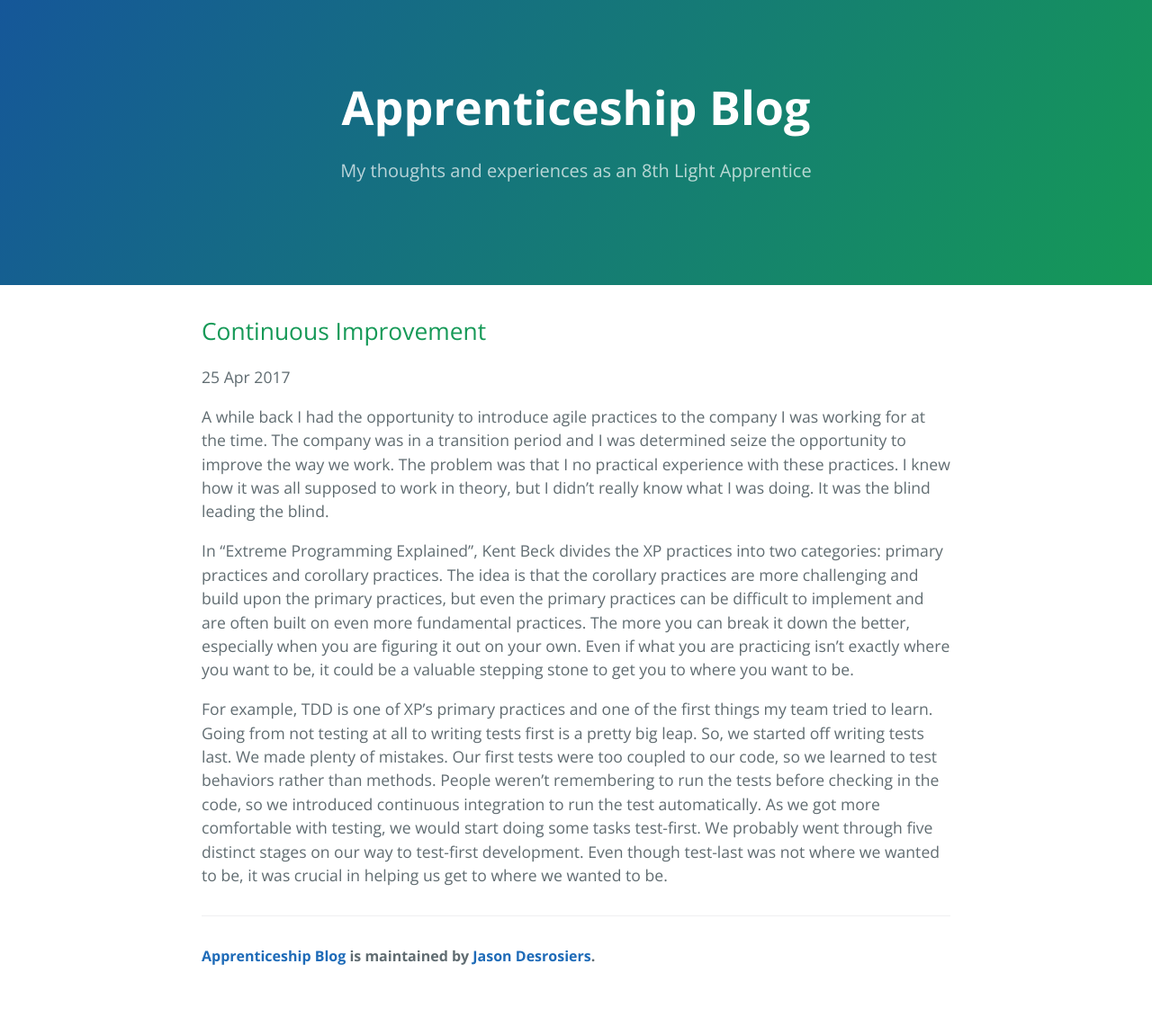
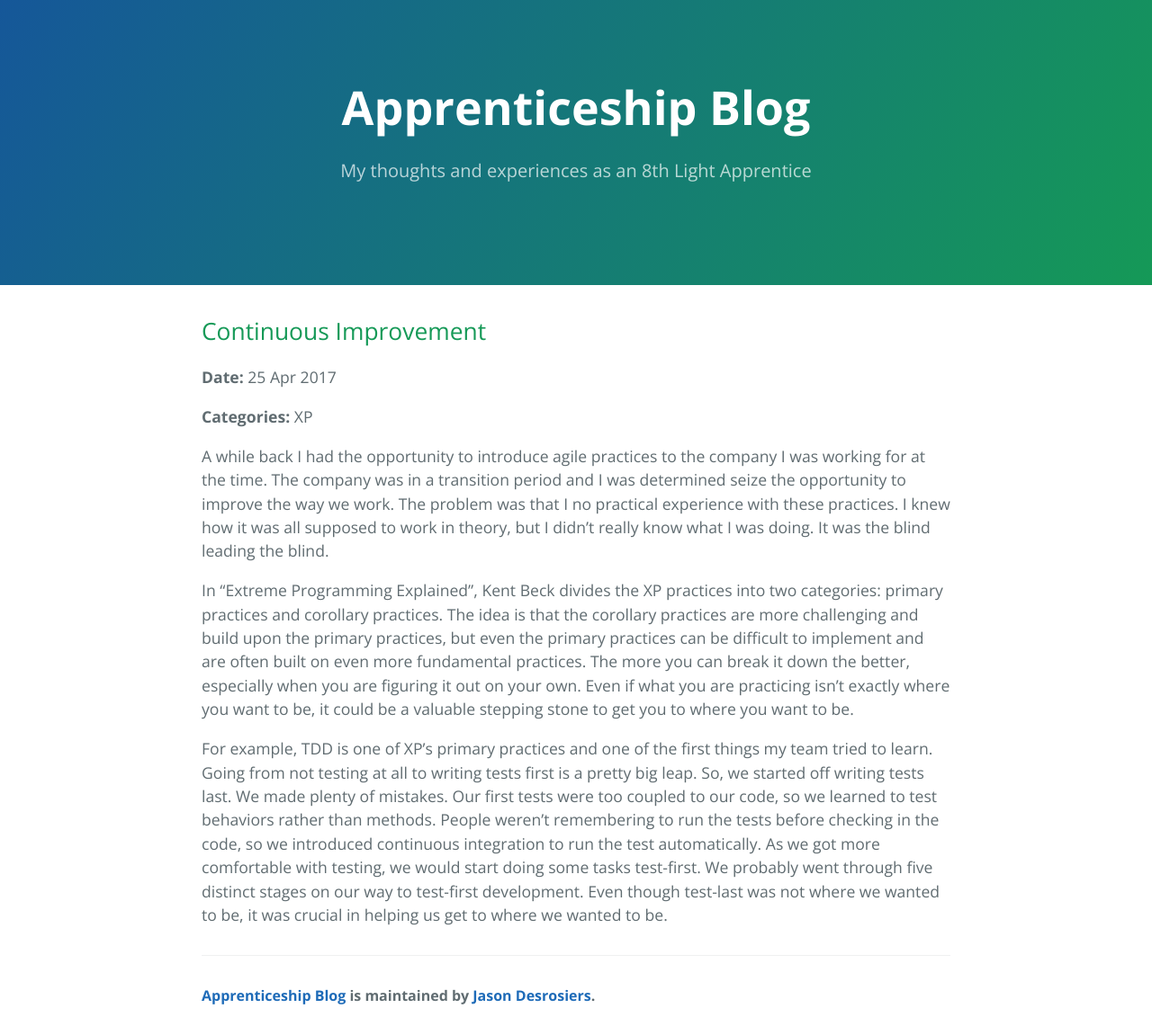
Before and after one commit to jdesrosiers/blog, a Jekyll site: the page built from _posts/2017-04-25-continuous-improvement.md, in a window 1280 px wide. Shown: the whole page at 90% size. Built offline with Jekyll 4.4.1, drawn with Linux system fonts in a browser that asks for light colours; before the commit the page ends 1107 px from its top, so only the background shows below that.

Commit message:
Display categories on post page

```diff
--- a/_layouts/post.html
+++ b/_layouts/post.html
@@ -2,6 +2,7 @@
 layout: default
 ---
 <h2>{{ page.title }}</h2>
-<p class="meta">{{ page.date | date_to_string }}</p>
+<p class="meta"><strong>Date:</strong> {{ page.date | date_to_string }}</p>
+<p class="meta"><strong>Categories:</strong> {{ page.categories | join: ", " }}</p>
 
 {{ content }}
```
